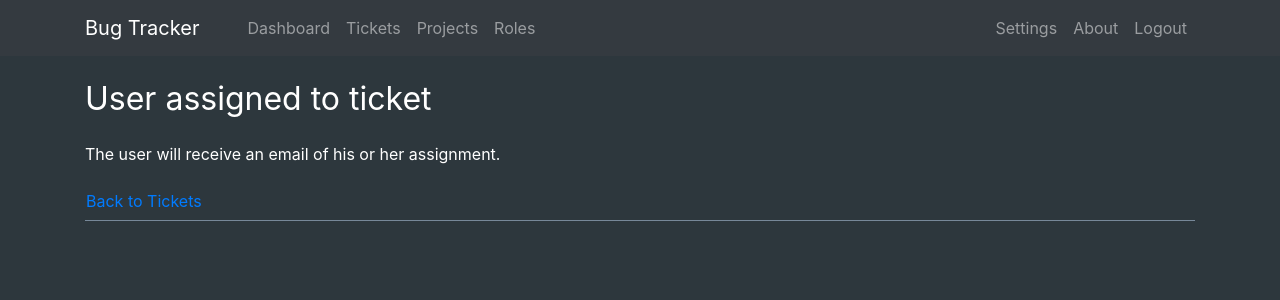
After one commit to Anthony9698/BugTracker, a Django app: page /tickets/confirm-assignment/ in a window 1280 px wide. The commit adds this page. Shown: the top 300 px of the page. Run offline with Django 3.2, Linux system fonts and the light colour scheme; the visitor is signed in with stand-in values (Sample User, id 1); some libraries are stand-ins or nearby versions.

Commit message:
Developers are now notified through email when they have a new ticket assignment.

```diff
--- /dev/null
+++ b/src/profiles/templates/ticket/confirm_assignment.html
@@ -0,0 +1,9 @@
+{% extends 'dashboard.html' %}
+
+{% block content %}
+<div class="top-heading">
+    <h2>User assigned to ticket</h2>
+    <p class="text-white mt-4">The user will receive an email of his or her assignment.</p>
+    <a class="btn btn-link pl-0" href="{% url 'tickets' %}">Back to Tickets</a>
+</div>
+{% endblock %}
--- a/src/profiles/urls.py
+++ b/src/profiles/urls.py
@@ -17,6 +17,7 @@ urlpatterns = [
     path('tickets/detail/<str:pk>/', views.ticket_detail, name='ticket_detail'),
     path('tickets/edit/<str:pk>/', views.edit_ticket, name='edit_ticket'),
     path('tickets/assign-user/<str:pk>/', views.assign_ticket, name="assign_ticket"),
+    path('tickets/confirm-assignment/', views.confirm_assignment, name="confirm_assignment"),
     path('ticket-comments/ticket-id/<str:pk>/', views.new_comment, name="new_comment"),
     path('ticket-comments/delete/<str:pk>/', views.delete_comment, name="delete_comment"),
     path('ticket-comments/edit/<str:pk>/', views.edit_comment, name="edit_comment"),
--- a/src/profiles/views.py
+++ b/src/profiles/views.py
@@ -14,6 +14,7 @@ from profiles.decorators import is_admin, is_project_manager, is_admin_or_manage
 from profiles.models import UserProfile, Project, Ticket, Comment, TicketAuditTrail
 from profiles.utils import get_user_tickets
 from .models import UserProfile
+from django.core import mail
 
 
 def login_page(request):
@@ -413,7 +414,19 @@ def assign_ticket(request, pk):
         ticket = assign_ticket_form.save(commit=False)
         ticket.status = 'Waiting for support'
         ticket.save()
-        return redirect("/tickets/detail/" + str(ticket.id))
+
+        with mail.get_connection() as connection:
+            mail.EmailMessage(
+                "New Ticket Assignment",
+                "Hello, this message is to inform you that your project manager " + str(request.user)
+                    + " has assigned you the following ticket: " + str(ticket.title)
+                    + "\n\nThank you for using our site!" + "\n\nThe Bug Tracker team.",
+                os.environ.get('EMAIL_HOST'),
+                [ticket.assigned_user.email],
+                connection=connection,
+            ).send()
+
+        return redirect("confirm_assignment")
 
     context = {
         'user': request.user,
@@ -423,6 +436,11 @@ def assign_ticket(request, pk):
     }
 
     return render(request, 'ticket/assign_ticket.html', context)
+
+
+@login_required
+def confirm_assignment(request):
+    return render(request, 'ticket/confirm_assignment.html')
 
 
 @login_required
```
Also changed, not shown: src/profiles/templates/ticket/ticket_detail.html (+8 -2 lines).
